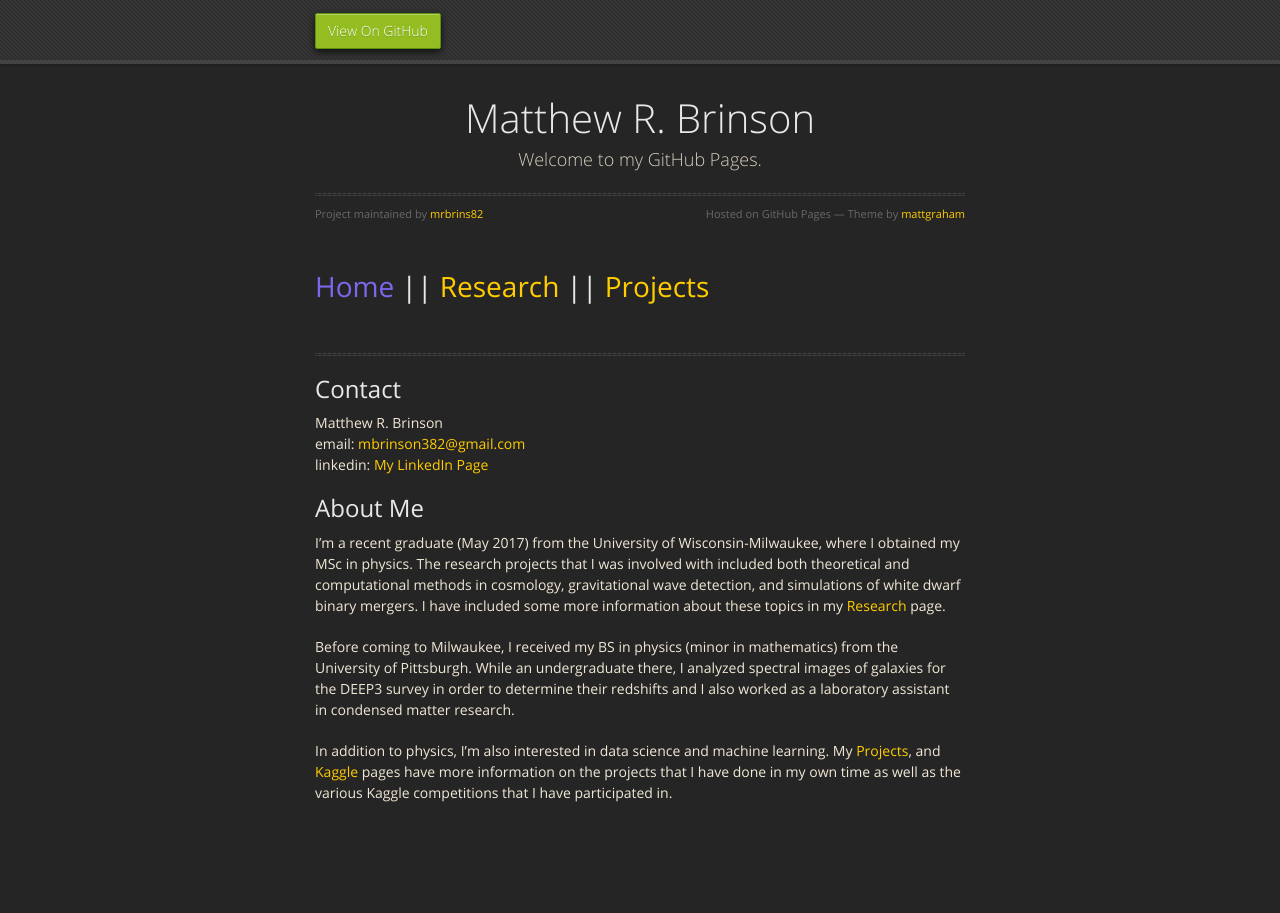
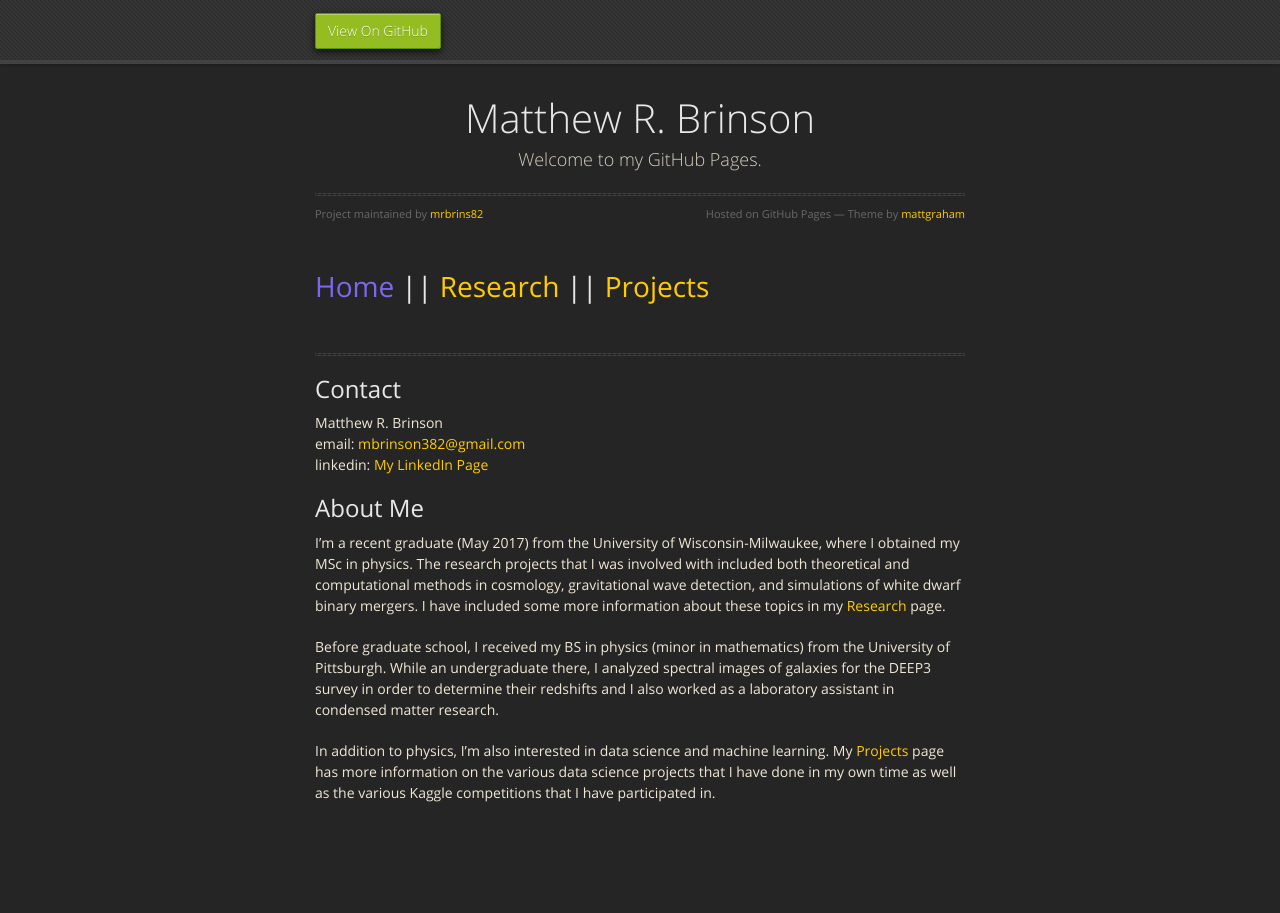
Before and after one commit to mrbrins82/mrbrins82.github.io, a Jekyll site: the page built from index.md, in a window 1280 px wide. Built offline with Jekyll 4.4.1, drawn with Linux system fonts in a browser that asks for light colours; nearby versions of some CDN libraries; our own code applies the rules of GitHub Pages for plain Markdown files.

Commit message:
updated home page

```diff
--- a/index.md
+++ b/index.md
@@ -16,6 +16,6 @@ Matthew R. Brinson
 
 I'm a recent graduate (May 2017) from the University of Wisconsin-Milwaukee, where I obtained my MSc in physics. The research projects that I was involved with included both theoretical and computational methods in cosmology, gravitational wave detection, and simulations of white dwarf binary mergers. I have included some more information about these topics in my [Research](research) page.
 
-Before coming to Milwaukee, I received my BS in physics (minor in mathematics) from the University of Pittsburgh. While an undergraduate there, I analyzed spectral images of galaxies for the DEEP3 survey in order to determine their redshifts and I also worked as a laboratory assistant in condensed matter research.
+Before graduate school, I received my BS in physics (minor in mathematics) from the University of Pittsburgh. While an undergraduate there, I analyzed spectral images of galaxies for the DEEP3 survey in order to determine their redshifts and I also worked as a laboratory assistant in condensed matter research.
 
-In addition to physics, I'm also interested in data science and machine learning. My [Projects](projects), and [Kaggle](kaggle) pages have more information on the projects that I have done in my own time as well as the various Kaggle competitions that I have participated in.
+In addition to physics, I'm also interested in data science and machine learning. My [Projects](projects) page has more information on the various data science projects that I have done in my own time as well as the various Kaggle competitions that I have participated in.
```
